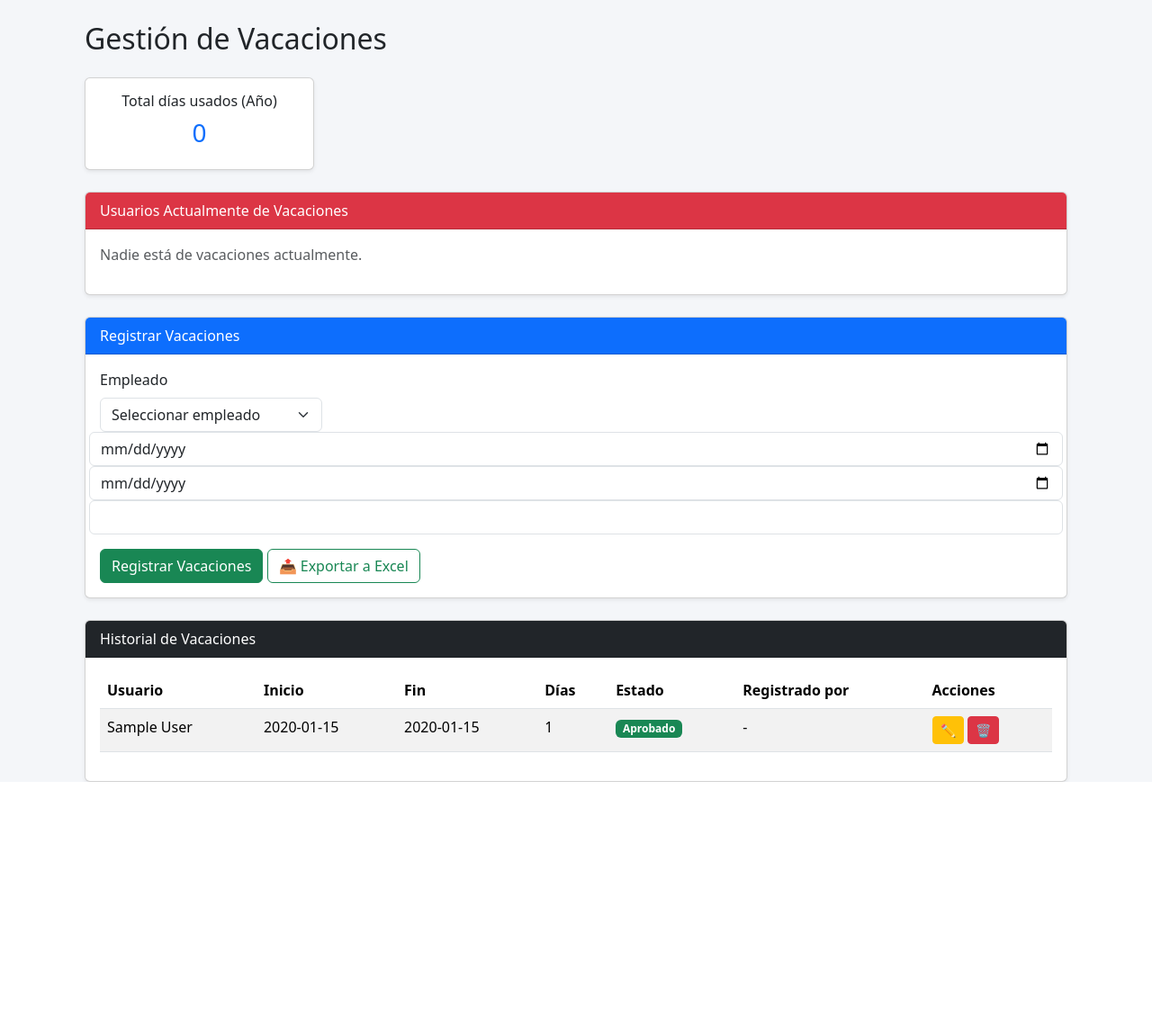
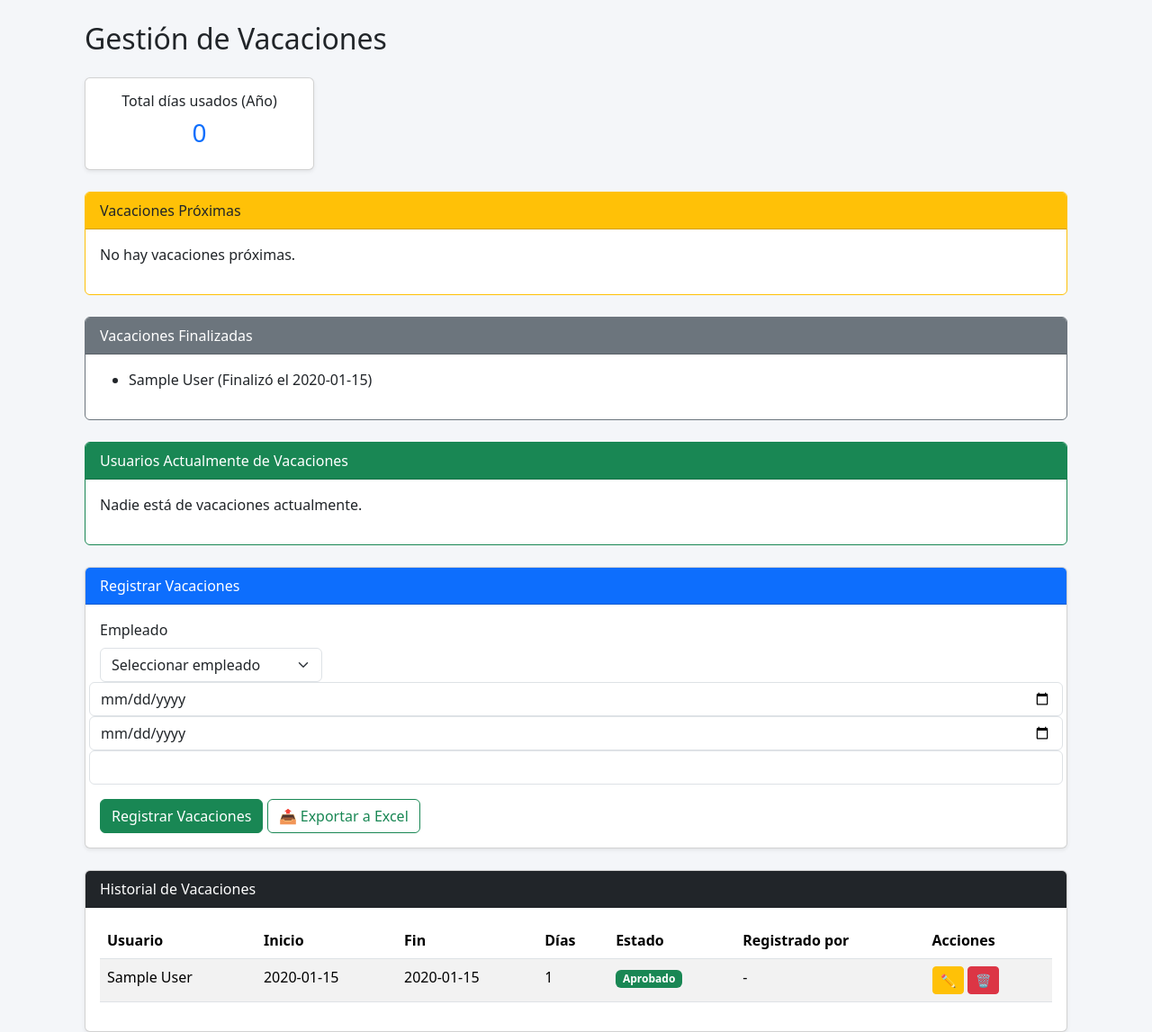
Before and after one commit to Corose/dashboard, a Flask app: page /vacaciones in a window 1280 px wide. Shown: the part 56-1203 px from the top of the page at 90% size. Before the commit the page ends 925 px from the top, so only its background shows below. Run offline with Flask 3, Linux system fonts and the light colour scheme; a user stored in the database is signed in; tables that the repository leaves empty hold one stand-in row (values such as "Sample post").

Commit message:
Fix Vacaciones formulariov4

```diff
--- a/routes.py
+++ b/routes.py
@@ -310,6 +310,8 @@ def import_excel():
 # =========================
 # VACACIONES
 # =========================
+from datetime import date
+
 @app.route("/vacaciones")
 @login_required
 def vacaciones_view():
@@ -319,8 +321,28 @@ def vacaciones_view():
 
     hoy = date.today()
 
+    # 🔵 Todas
     vacaciones = Vacacion.query.order_by(
-        Vacacion.id.desc()
+        Vacacion.fecha_inicio.desc()
+    ).all()
+
+    # 🟢 Activas hoy
+    activas = Vacacion.query.filter(
+        Vacacion.estado == "Aprobado",
+        Vacacion.fecha_inicio <= hoy,
+        Vacacion.fecha_fin >= hoy
+    ).all()
+
+    # 🔜 Próximas
+    proximas = Vacacion.query.filter(
+        Vacacion.estado == "Aprobado",
+        Vacacion.fecha_inicio > hoy
+    ).all()
+
+    # ⚪ Finalizadas
+    finalizadas = Vacacion.query.filter(
+        Vacacion.estado == "Aprobado",
+        Vacacion.fecha_fin < hoy
     ).all()
 
     total_dias_anual = db.session.query(
@@ -329,18 +351,14 @@ def vacaciones_view():
         Vacacion.anio == hoy.year
     ).scalar() or 0
 
-    usuarios_vacaciones = db.session.query(User).join(Vacacion).filter(
-        Vacacion.estado == "Aprobado",
-        Vacacion.fecha_inicio <= hoy,
-        Vacacion.fecha_fin >= hoy
-    ).all()
-
     usuarios = User.query.filter_by(activo=True).all()
 
     return render_template(
         "vacaciones.html",
         vacaciones=vacaciones,
-        usuarios_vacaciones=usuarios_vacaciones,
+        activas=activas,
+        proximas=proximas,
+        finalizadas=finalizadas,
         usuarios=usuarios,
         total_dias_anual=total_dias_anual
     )
--- a/templates/vacaciones.html
+++ b/templates/vacaciones.html
@@ -17,23 +17,63 @@
         </div>
     </div>
 
-    <!-- 🔴 Usuarios actualmente de vacaciones -->
-    <div class="card shadow-sm mb-4">
-        <div class="card-header bg-danger text-white">
-            Usuarios Actualmente de Vacaciones
+
+
+    <div class="card mb-4 border-warning">
+  <div class="card-header bg-warning text-dark">
+    Vacaciones Próximas
   </div>
   <div class="card-body">
-            {% if usuarios_vacaciones %}
-                <ul class="list-group">
-                    {% for user in usuarios_vacaciones %}
-                        <li class="list-group-item d-flex justify-content-between align-items-center">
-                            {{ user.nombre }}
-                            <span class="badge bg-danger">DE VACACIONES</span>
+    {% if proximas %}
+      <ul>
+        {% for v in proximas %}
+          <li>
+            {{ v.user.nombre }} inicia el {{ v.fecha_inicio }}
           </li>
         {% endfor %}
       </ul>
     {% else %}
-                <p class="text-muted">Nadie está de vacaciones actualmente.</p>
+      <p>No hay vacaciones próximas.</p>
+    {% endif %}
+  </div>
+</div>
+
+
+<div class="card mb-4 border-secondary">
+  <div class="card-header bg-secondary text-white">
+    Vacaciones Finalizadas
+  </div>
+  <div class="card-body">
+    {% if finalizadas %}
+      <ul>
+        {% for v in finalizadas %}
+          <li>
+            {{ v.user.nombre }} (Finalizó el {{ v.fecha_fin }})
+          </li>
+        {% endfor %}
+      </ul>
+    {% else %}
+      <p>No hay vacaciones finalizadas.</p>
+    {% endif %}
+  </div>
+</div>
+
+    <!-- 🔴 Usuarios actualmente de vacaciones -->
+  <div class="card mb-4 border-success">
+  <div class="card-header bg-success text-white">
+    Usuarios Actualmente de Vacaciones
+  </div>
+  <div class="card-body">
+    {% if activas %}
+      <ul>
+        {% for v in activas %}
+          <li>
+            {{ v.user.nombre }} ({{ v.fecha_inicio }} - {{ v.fecha_fin }})
+          </li>
+        {% endfor %}
+      </ul>
+    {% else %}
+      <p>Nadie está de vacaciones actualmente.</p>
     {% endif %}
   </div>
 </div>
```
Lines whose indentation alone changed are shown as unchanged.
